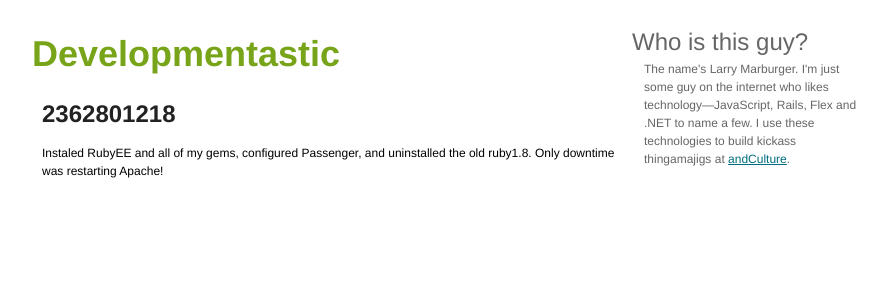
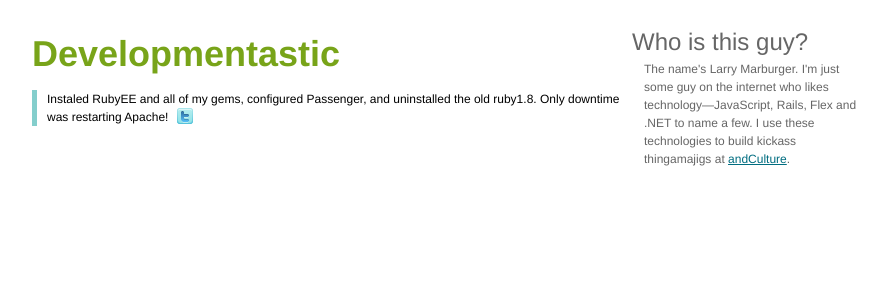
Before and after one commit to lmarburger/lmarburger.github.com, a Jekyll site: the page built from _posts/2009-6-27-2362801218.md, in a window 1280 px wide. Shown: the top 300 px of the page, without its empty margins (213-1100 px from the left). Built offline with Jekyll 4.4.1, drawn with Linux system fonts in a browser that asks for light colours.

Commit message:
Moved the list style changes to the post layout.

```diff
--- a/_layouts/post.html
+++ b/_layouts/post.html
@@ -2,8 +2,12 @@
 layout: default
 ---
 <ol id="entries">
-  <li>
-    <h2>{{ page.title }}</h2>
+  <li class="{{ page.category }}">
+    <h2>{{ page.title | xml_escape }}</h2>
     {{ content }}
+
+    {% if page.category == 'tweet' %}
+      <a class="permalink" href="http://twitter.com/lmarburger/status/{{ page.title }}" title="View tweet">View tweet</a>
+    {% endif %}
   </li>
 </ol>
```
